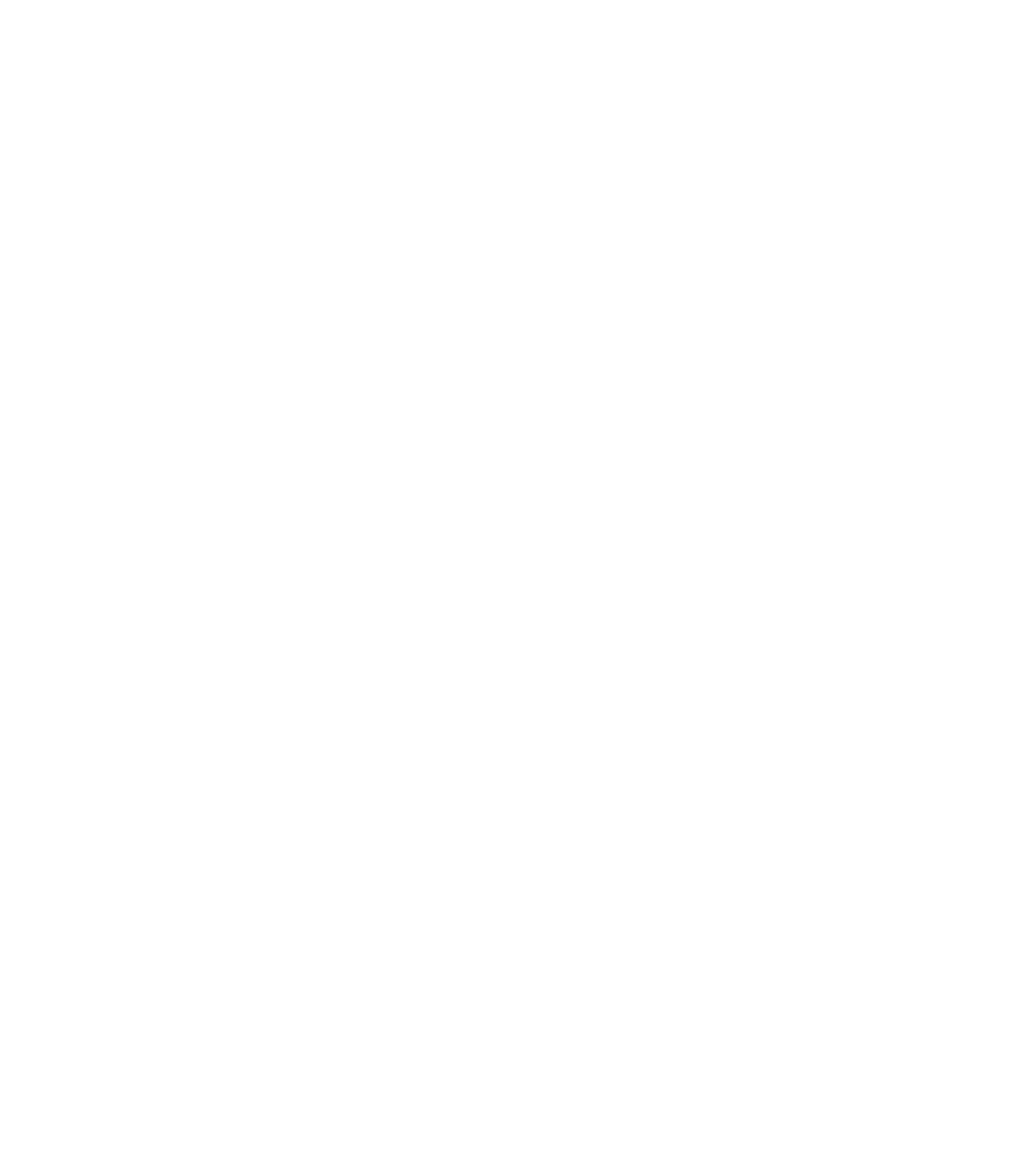
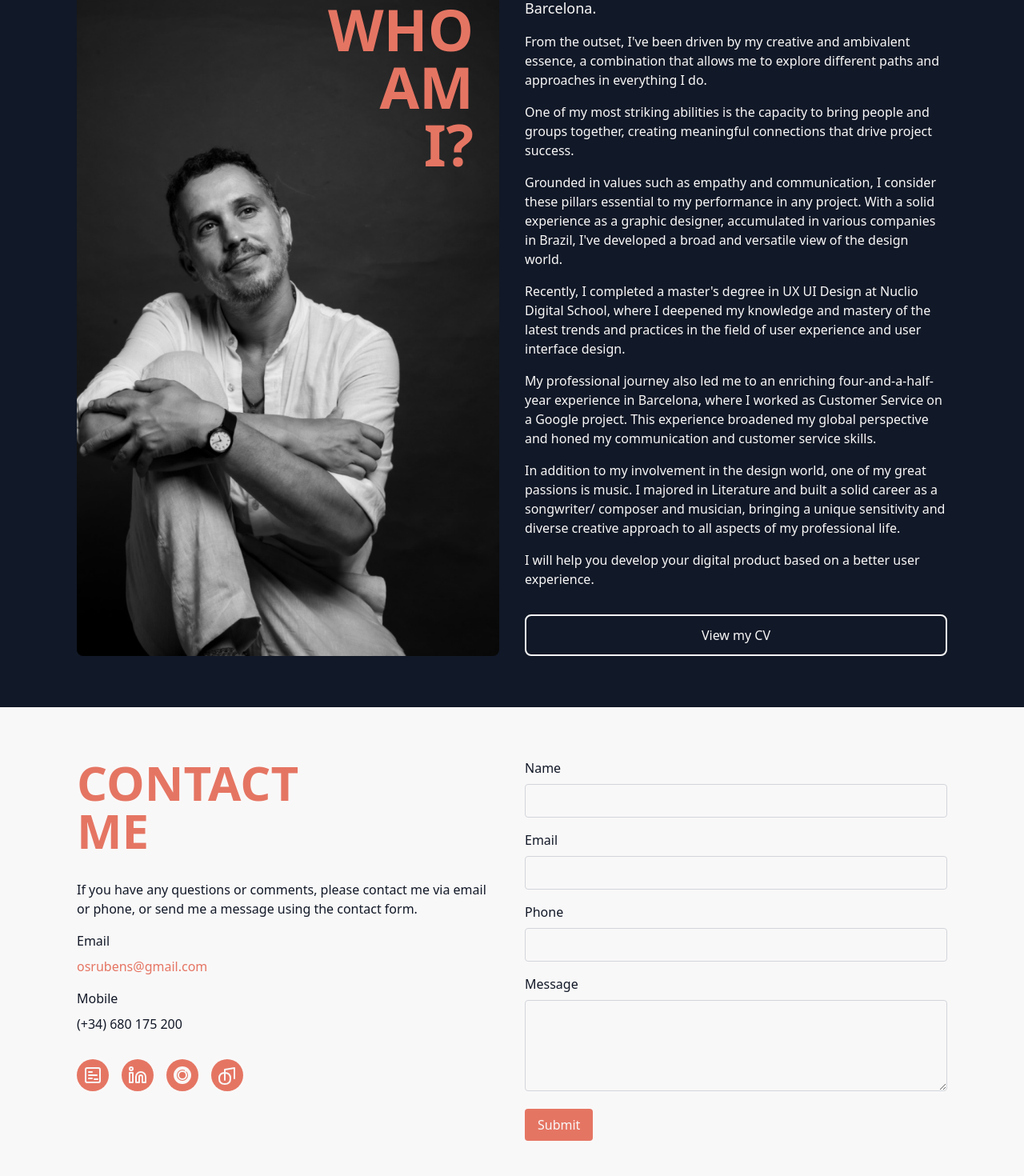
Before and after one commit to guibgoulart/tiago-portfolio, a Vue app: page /about in a window 1280 px wide. Before the commit this address had no page. Shown: the part 240-1710 px from the top of the page at 80% size. Before the commit the page ends 800 px from the top, so only its background shows below. Built offline with nearby package versions, Linux system fonts and the light colour scheme; the HTML template or start-up script is replaced by a standard one; a web font is replaced by a local one.

Commit message:
atualização da página about

```diff
--- /dev/null
+++ b/src/components/About/AboutComponent.vue
@@ -0,0 +1,72 @@
+<template>
+    <section class="min-h-screen bg-gray-900 text-white py-16">
+      <div class="w-full max-w-6xl mx-auto px-4 sm:px-6 lg:px-8">
+        <div class="flex flex-col md:flex-row gap-8">
+          <div class="md:w-1/2 relative">
+            <img
+              src="@/assets/whoiam.png"
+              alt="Portrait of Tiago"
+              class="w-full h-full object-cover rounded-lg"
+            />
+            <h1 class="absolute top-8 right-8 text-6xl md:text-7xl font-bold text-red leading-none z-10 text-right">
+              WHO<br />AM<br />I?
+            </h1>
+          </div>
+          <div class="md:w-1/2 flex flex-col justify-between">
+            <div class="space-y-4">
+              <p class="text-lg font-medium">
+                I'm Tiago, a creative designer from Brazil currently located in Barcelona.
+              </p>
+              <p>
+                From the outset, I've been driven by my creative and ambivalent essence, a
+                combination that allows me to explore different paths and approaches in
+                everything I do.
+              </p>
+              <p>
+                One of my most striking abilities is the capacity to bring people and groups
+                together, creating meaningful connections that drive project success.
+              </p>
+              <p>
+                Grounded in values such as empathy and communication, I consider these
+                pillars essential to my performance in any project. With a solid experience as
+                a graphic designer, accumulated in various companies in Brazil, I've
+                developed a broad and versatile view of the design world.
+              </p>
+              <p>
+                Recently, I completed a master's degree in UX UI Design at Nuclio Digital
+                School, where I deepened my knowledge and mastery of the latest trends
+                and practices in the field of user experience and user interface design.
+              </p>
+              <p>
+                My professional journey also led me to an enriching four-and-a-half-year
+                experience in Barcelona, where I worked as Customer Service on a Google
+                project. This experience broadened my global perspective and honed my
+                communication and customer service skills.
+              </p>
+              <p>
+                In addition to my involvement in the design world, one of my great passions
+                is music. I majored in Literature and built a solid career as a songwriter/
+                composer and musician, bringing a unique sensitivity and diverse creative
+                approach to all aspects of my professional life.
+              </p>
+              <p>
+                I will help you develop your digital product based on a better user
+                experience.
+              </p>
+            </div>
+            <button class="mt-8 px-6 py-3 border-2 border-white text-white hover:bg-white hover:text-gray-900 transition-colors duration-300 rounded-lg font-medium focus:outline-none focus:ring-2 focus:ring-white focus:ring-opacity-50">
+              View my CV
+            </button>
+          </div>
+        </div>
+      </div>
+    </section>
+</template>
+
+  <script setup>
+  // You can add any necessary imports or logic here
+  </script>
+
+  <style scoped>
+  /* Add any component-specific styles here */
+  </style>
--- /dev/null
+++ b/src/components/About/ContactMe.vue
@@ -0,0 +1,86 @@
+<template>
+  <div class="bg-white text-gray-900 py-16">
+    <div class="max-w-6xl mx-auto px-4 sm:px-6 lg:px-8">
+      <div class="grid grid-cols-1 md:grid-cols-2 gap-8">
+        <div>
+          <h2 class="text-6xl font-bold text-red mb-8">CONTACT<br />ME</h2>
+          <p class="mb-4">
+            If you have any questions or comments, please contact me via
+            email or phone, or send me a message using the contact form.
+          </p>
+          <p class="mb-2">Email</p>
+          <a href="mailto:osrubens@gmail.com" class="text-red mb-4 block">osrubens@gmail.com</a>
+          <p class="mb-2">Mobile</p>
+          <p class="mb-8">(+34) 680 175 200</p>
+          <div class="flex space-x-4">
+            <a v-for="(icon, index) in socialIcons" :key="index" :href="icon.link" class="bg-red p-2 rounded-full hover:bg-red transition-colors duration-300">
+              <svg class="w-6 h-6 text-white" fill="none" stroke="currentColor" viewBox="0 0 24 24" xmlns="http://www.w3.org/2000/svg">
+                <path :d="icon.path" stroke-linecap="round" stroke-linejoin="round" stroke-width="2"></path>
+              </svg>
+            </a>
+          </div>
+        </div>
+        <div>
+          <form @submit.prevent="submitForm" class="space-y-4">
+            <div v-for="field in formFields" :key="field.id">
+              <label :for="field.id" class="block mb-2">{{ field.label }}</label>
+              <input
+                v-if="field.type !== 'textarea'"
+                :id="field.id"
+                v-model="form[field.id]"
+                :type="field.type"
+                :required="field.required"
+                class="w-full p-2 bg-white border border-gray-300 rounded"
+              />
+              <textarea
+                v-else
+                :id="field.id"
+                v-model="form[field.id]"
+                rows="4"
+                :required="field.required"
+                class="w-full p-2 bg-white border border-gray-300 rounded"
+              ></textarea>
+            </div>
+            <button
+              type="submit"
+              class="px-4 py-2 bg-red text-white rounded hover:bg-red transition-colors duration-300"
+            >
+              Submit
+            </button>
+          </form>
+        </div>
+      </div>
+    </div>
+  </div>
+</template>
+
+<script setup>
+import { ref } from 'vue';
+
+const socialIcons = [
+  { path: "M19 21H5a2 2 0 0 1-2-2V5a2 2 0 0 1 2-2h14a2 2 0 0 1 2 2v14a2 2 0 0 1-2 2zm-5-4h4M7 16h4M7 12h10M7 8h4", link: '#' }, // Document
+  { path: "M16 8a6 6 0 0 1 6 6v7h-4v-7a2 2 0 0 0-2-2 2 2 0 0 0-2 2v7h-4v-7a6 6 0 0 1 6-6z M2 9h4v12H2z M4 2a2 2 0 1 0 0 4 2 2 0 1 0 0-4z", link: '#' }, // LinkedIn
+  { path: "M12 2a10 10 0 1 0 10 10A10 10 0 0 0 12 2zm0 18a8 8 0 1 1 8-8 8 8 0 0 1-8 8zm5-8a5 5 0 1 1-5-5 5 5 0 0 1 5 5z M17.34 6.66a1.5 1.5 0 1 0 0-3 1.5 1.5 0 0 0 0 3z", link: '#' }, // Instagram
+  { path: "M9 18V5l12-2v13 M9 9c-5 0-7 2-7 7s2 7 7 7 7-2 7-7-2-7-7-7z", link: '#' }, // Music
+];
+
+const formFields = [
+  { id: 'name', label: 'Name', type: 'text', required: true },
+  { id: 'email', label: 'Email', type: 'email', required: true },
+  { id: 'phone', label: 'Phone', type: 'tel', required: false },
+  { id: 'message', label: 'Message', type: 'textarea', required: true },
+];
+
+const form = ref({
+  name: '',
+  email: '',
+  phone: '',
+  message: ''
+});
+
+const submitForm = () => {
+  // Handle form submission here
+  console.log('Form submitted:', form.value);
+  // You can add your form submission logic here, such as sending data to a server
+};
+</script>
--- /dev/null
+++ b/src/components/Footer/FooterComponent2.vue
@@ -0,0 +1,26 @@
+<template>
+    <div class="font-playfair">
+      <!-- Footer Section -->
+      <div class="bg-soft-black text-white p-4 mt-8 w-full">
+        <div class="container mx-auto flex flex-col items-center">
+          <p class="text-center text-sm md:text-lg mb-2">
+            made with ❤️ and figma
+          </p>
+          <p class="text-center text-xs md:text-sm">
+            coded by
+            <a href="https://github.com/guibgoulart" class="underline hover:text-gray-300" target="_blank">@guibgoulart</a>
+            and
+            <a href="https://github.com/leofromhell13" class="underline hover:text-gray-300" target="_blank">@leofromhell13</a>
+          </p>
+        </div>
+      </div>
+    </div>
+  </template>
+
+  <script setup>
+  // Add any necessary imports or logic here
+  </script>
+
+  <style scoped>
+  /* Add any component-specific styles here */
+  </style>
--- a/src/components/HeroBanner/HeroBannerComponent.vue
+++ b/src/components/HeroBanner/HeroBannerComponent.vue
@@ -25,7 +25,8 @@
                 I will help you develop your digital product based on a better user experience.
               </p>
               <a
-                href="#"
+                href="/about"
+
                 class="inline-block text-white bg-transparent px-6 py-3 text-lg font-bold border-2 border-white shadow-[2px_2px_0px_0px_rgba(255,255,255,1)] hover:bg-white hover:bg-opacity-20 transition-colors duration-300 mt-6"
               >
                 learn more
--- a/src/router/index.js
+++ b/src/router/index.js
@@ -1,6 +1,6 @@
 import { createRouter, createWebHistory } from 'vue-router'
 import HomeView from '../views/HomeView.vue'
-
+import AboutView from '../views/AboutView.vue'
 const router = createRouter({
   history: createWebHistory(import.meta.env.BASE_URL),
   routes: [
@@ -16,6 +16,12 @@
       // this generates a separate chunk (About.[hash].js) for this route
       // which is lazy-loaded when the route is visited.
       component: () => import('../views/PetPalsView.vue')
+    },
+    {
+      path: '/about',
+      name: 'about',
+      component: () => import('../views/AboutView.vue')
+
     }
   ]
 })
--- /dev/null
+++ b/src/views/AboutView.vue
@@ -0,0 +1,16 @@
+
+<script setup>
+import NewNavbar from '@/components/Navbar/NewNavbar.vue';
+import FooterComponent2 from '@/components/Footer/FooterComponent2.vue';
+import AboutComponent from '@/components/About/AboutComponent.vue';
+import ContactMe from '@/components/About/ContactMe.vue';
+</script>
+
+<template>
+    <div>
+        <NewNavbar />
+        <AboutComponent />
+        <ContactMe />
+        <FooterComponent2 />
+    </div>
+</template>
--- a/src/views/HomeView.vue
+++ b/src/views/HomeView.vue
@@ -20,6 +20,7 @@
 import NewNavbar from '@/components/Navbar/NewNavbar.vue';
 import QuoteComponent from '@/components/Quote/QuoteComponent.vue';
 import FooterComponent from '@/components/Footer/FooterComponent.vue';
+import FooterComponent2 from '@/components/Footer/FooterComponent2.vue';
 import HeroBannerComponent from '@/components/HeroBanner/HeroBannerComponent.vue';
 import WorkComponentNew from '@/components/Work/WorkComponentNew.vue';
 </script>
@@ -31,5 +32,6 @@
         <QuoteComponent />
         <WorkComponentNew />
         <FooterComponent />
+        <FooterComponent2 />
     </div>
 </template>
```
Also changed, not shown: src/components/Footer/FooterComponent.vue (+6 -23 lines), src/assets/whoiam.png (added).
